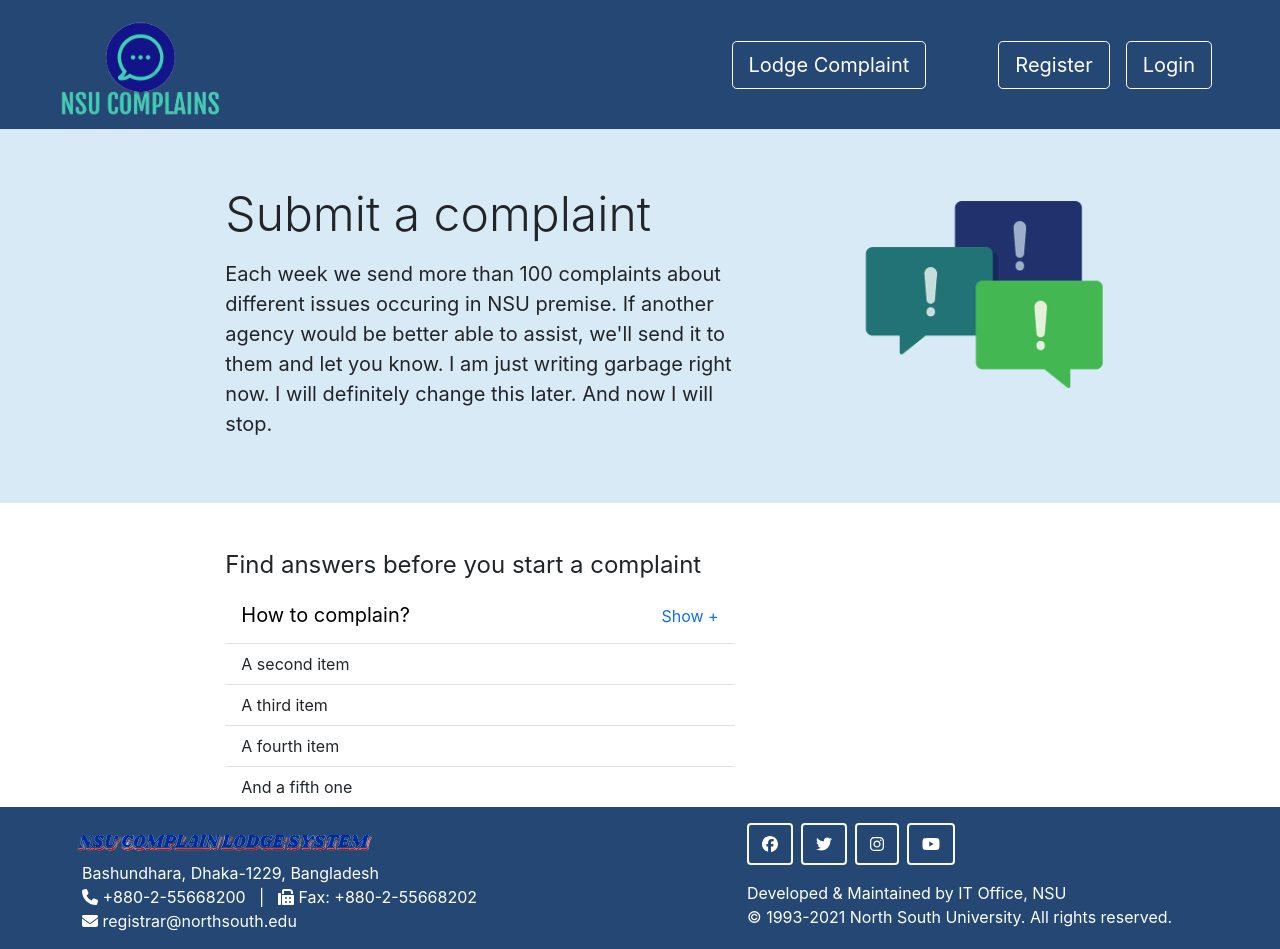
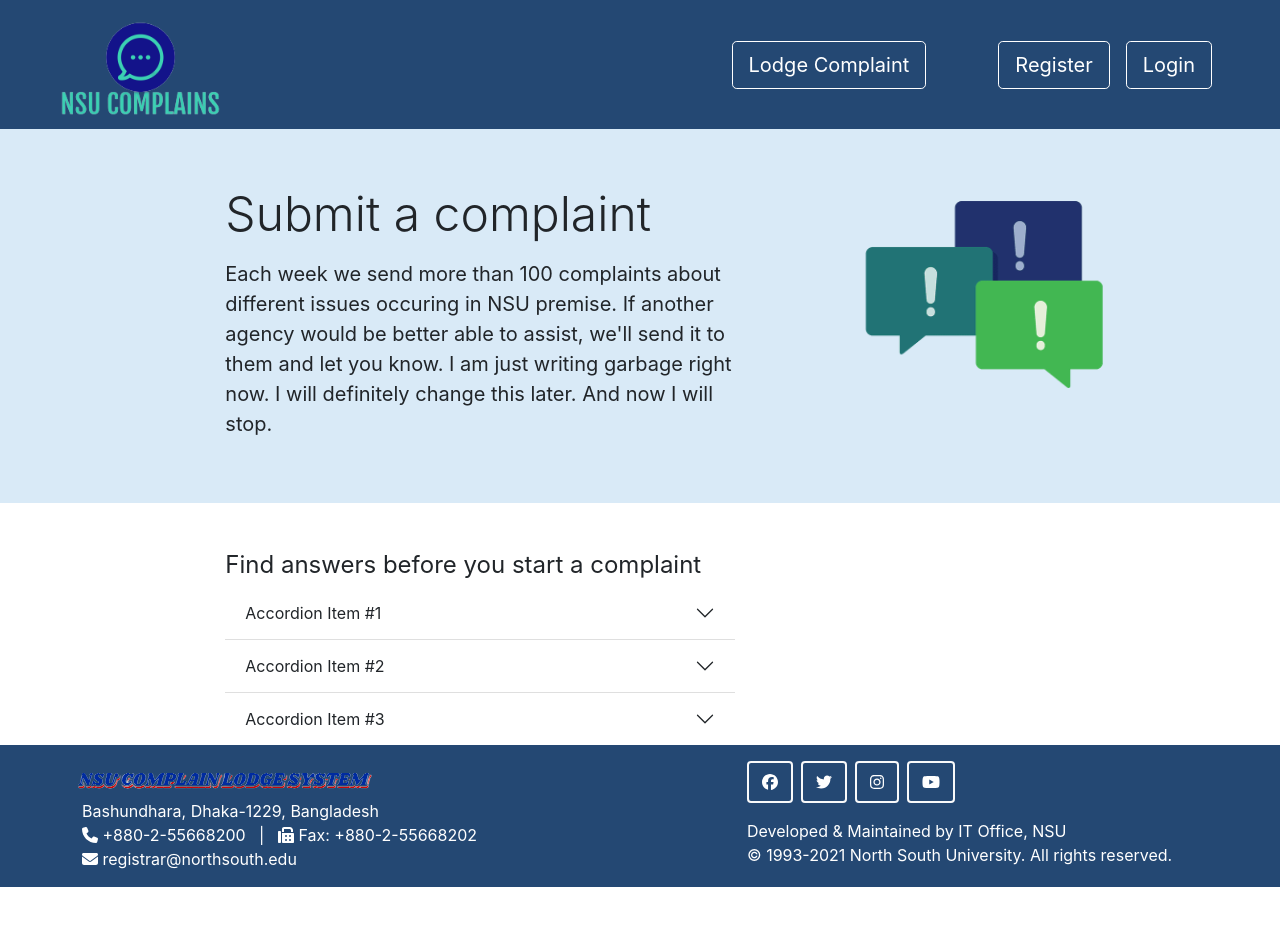
Before and after one commit to Moumi00/NSU-Complaint-Lodge-System, a React (Create React App) app in the folder Project/frontend/: page / in a window 1280 px wide. After the commit the page ends 887 px from the top, so only its background shows below. Built offline with nearby package versions, Linux system fonts and the light colour scheme.

Commit message:
homepage updated

```diff
--- a/Project/frontend/src/Components/homepage.jsx
+++ b/Project/frontend/src/Components/homepage.jsx
@@ -21,8 +21,6 @@
               class="mt-4"
               style={{
                 width: "450px",
-                // marginTop: "0px",
-                // marginLeft: "-10px",
                 maxHeight: "450px",
               }}
             ></img>
@@ -37,36 +35,91 @@
         </div>
         <div className="row">
           <div className="col-5 offset-2">
-            <ul class="list-group list-group-flush">
-              <li class="list-group-item py-0 pb-0 pt-3">
-                <a
-                  className="d-flex justify-content-between text-decoration-none"
-                  data-bs-toggle="collapse"
-                  href="#listOne"
-                  role="button"
-                  aria-expanded="false"
-                  aria-controls="listOne"
+            <div class="accordion accordion-flush" id="accordionFlushExample">
+              <div class="accordion-item">
+                <h2 class="accordion-header" id="flush-headingOne">
+                  <button
+                    class="accordion-button collapsed"
+                    type="button"
+                    data-bs-toggle="collapse"
+                    data-bs-target="#flush-collapseOne"
+                    aria-expanded="false"
+                    aria-controls="flush-collapseOne"
+                  >
+                    Accordion Item #1
+                  </button>
+                </h2>
+                <div
+                  id="flush-collapseOne"
+                  class="accordion-collapse collapse"
+                  aria-labelledby="flush-headingOne"
+                  data-bs-parent="#accordionFlushExample"
                 >
-                  <p className="nav-link text-black m-0 p-0 pb-3 h5 fw-normal">
-                    How to complain?
-                  </p>
-                  <p className="nav-link m-0 p-0 pt-1 h6 fw-normal align-text-bottom">
-                    Show +
-                  </p>
-                </a>
-                <div class="collapse" id="listOne">
-                  <div class="card card-body">
-                    Some placeholder content for the collapse component. This
-                    panel is hidden by default but revealed when the user
-                    activates the relevant trigger.
+                  <div class="accordion-body">
+                    Placeholder content for this accordion, which is intended to
+                    demonstrate the <code>.accordion-flush</code> class. This is
+                    the first item's accordion body.
                   </div>
                 </div>
-              </li>
-              <li class="list-group-item">A second item</li>
-              <li class="list-group-item">A third item</li>
-              <li class="list-group-item">A fourth item</li>
-              <li class="list-group-item">And a fifth one</li>
-            </ul>
+              </div>
+              <div class="accordion-item">
+                <h2 class="accordion-header" id="flush-headingTwo">
+                  <button
+                    class="accordion-button collapsed"
+                    type="button"
+                    data-bs-toggle="collapse"
+                    data-bs-target="#flush-collapseTwo"
+                    aria-expanded="false"
+                    aria-controls="flush-collapseTwo"
+                  >
+                    Accordion Item #2
+                  </button>
+                </h2>
+                <div
+                  id="flush-collapseTwo"
+                  class="accordion-collapse collapse"
+                  aria-labelledby="flush-headingTwo"
+                  data-bs-parent="#accordionFlushExample"
+                >
+                  <div class="accordion-body">
+                    Placeholder content for this accordion, which is intended to
+                    demonstrate the <code>.accordion-flush</code> class. This is
+                    the second item's accordion body. Let's imagine this being
+                    filled with some actual content.
+                  </div>
+                </div>
+              </div>
+              <div class="accordion-item">
+                <h2 class="accordion-header" id="flush-headingThree">
+                  <button
+                    class="accordion-button collapsed"
+                    type="button"
+                    data-bs-toggle="collapse"
+                    data-bs-target="#flush-collapseThree"
+                    aria-expanded="false"
+                    aria-controls="flush-collapseThree"
+                  >
+                    Accordion Item #3
+                  </button>
+                </h2>
+                <div
+                  id="flush-collapseThree"
+                  class="accordion-collapse collapse"
+                  aria-labelledby="flush-headingThree"
+                  data-bs-parent="#accordionFlushExample"
+                >
+                  <div class="accordion-body">
+                    Placeholder content for this accordion, which is intended to
+                    demonstrate the <code>.accordion-flush</code> class. This is
+                    the third item's accordion body. Nothing more exciting
+                    happening here in terms of content, but just filling up the
+                    space to make it look, at least at first glance, a bit more
+                    representative of how this would look in a real-world
+                    application.
+                  </div>
+                </div>
+              </div>
+            </div>
           </div>
         </div>
       </div>
```
Also changed, not shown: 1 other file (tests, documents, lock files or other folders).
